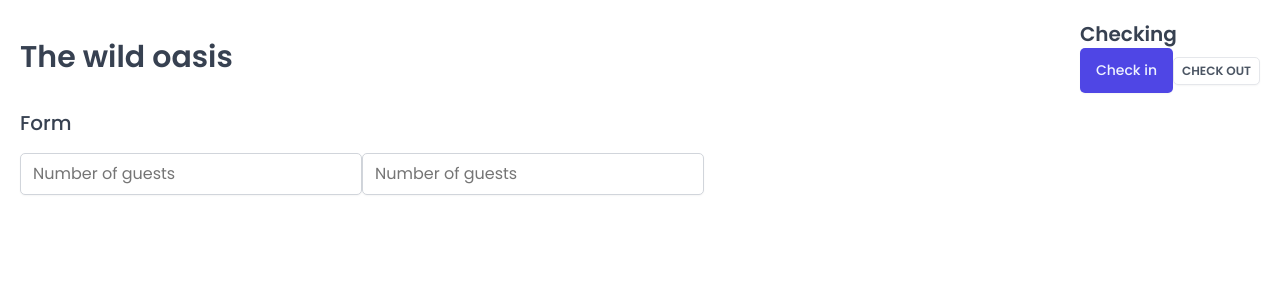
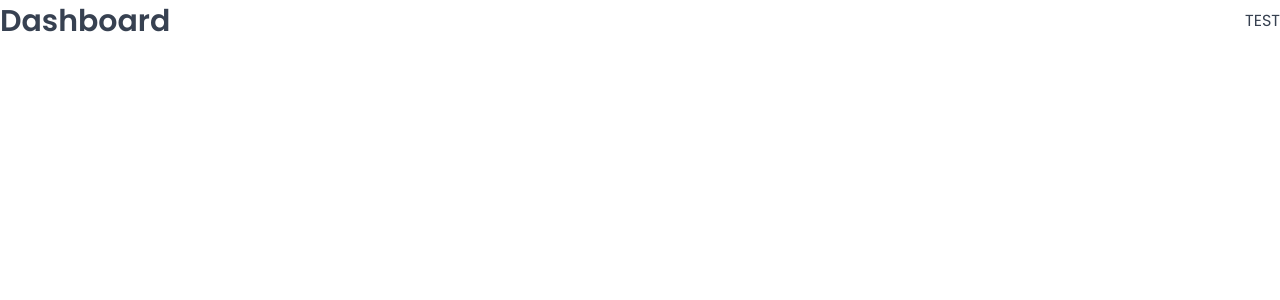
Before and after one commit to 2EZ4BLINK/booking-system, a React (Vite) app: page /dashboard in a window 1280 px wide. Shown: the top 300 px of the page. Built offline with nearby package versions, Linux system fonts and the light colour scheme; a web font is replaced by a local one.

Commit message:
update: set up the routes

```diff
--- a/package.json
+++ b/package.json
@@ -12,6 +12,7 @@
   "dependencies": {
     "react": "^18.2.0",
     "react-dom": "^18.2.0",
+    "react-router-dom": "^6.30.4",
     "styled-components": "^6.4.2"
   },
   "devDependencies": {
--- a/src/App.jsx
+++ b/src/App.jsx
@@ -1,41 +1,34 @@
-import styled from "styled-components";
+import { BrowserRouter, Routes, Route, Navigate } from "react-router-dom";
+import {
+  Account,
+  Bookings,
+  Cabins,
+  Dashboard,
+  Login,
+  PageNotFound,
+  Settings,
+  Users,
+} from "./pages/index";
 import GlobalStyles from "./styles/GlobalStyles";
-import { Button } from "./ui/Button";
-import { Input } from "./ui/Input";
-import { Heading } from "./ui/Heading";
-import { Row } from "./ui/Row";
-
-const StyledApp = styled.main`
-  padding: 20px;
-`;
 
 const App = () => {
   return (
     <>
       <GlobalStyles />
 
-      <StyledApp>
-        <Row>
-          <Row type="horizontal">
-            <Heading as="h1">The wild oasis</Heading>
-            <div>
-              <Heading as="h2">Checking</Heading>
-              <Button>Check in</Button>
-              <Button variation="secondary" size="small">
-                Check out
-              </Button>
-            </div>
-          </Row>
-
-          <Row>
-            <Heading as="h3">Form</Heading>
-            <form action="">
-              <Input type="number" placeholder="Number of guests" />
-              <Input type="number" placeholder="Number of guests" />
-            </form>
-          </Row>
-        </Row>
-      </StyledApp>
+      <BrowserRouter>
+        <Routes>
+          <Route index element={<Navigate replace to="dashboard" />} />
+          <Route path="account" element={<Account />} />
+          <Route path="bookings" element={<Bookings />} />
+          <Route path="cabins" element={<Cabins />} />
+          <Route path="dashboard" element={<Dashboard />} />
+          <Route path="login" element={<Login />} />
+          <Route path="settings" element={<Settings />} />
+          <Route path="users" element={<Users />} />
+          <Route path="*" element={<PageNotFound />} />
+        </Routes>
+      </BrowserRouter>
     </>
   );
 };
--- a/src/ui/Button.jsx
+++ b/src/ui/Button.jsx
@@ -48,7 +48,7 @@ const variations = {
   `,
 };
 
-export const Button = styled.button`
+const Button = styled.button`
   border: none;
   box-shadow: var(--shadow-sm);
   border-radius: var(--border-radius-sm);
@@ -61,3 +61,5 @@ Button.defaultProps = {
   variation: "primary",
   size: "medium",
 };
+
+export default Button;
--- a/src/ui/Heading.jsx
+++ b/src/ui/Heading.jsx
@@ -1,6 +1,6 @@
 import styled, { css } from "styled-components";
 
-export const Heading = styled.h1`
+const Heading = styled.h1`
   ${(props) =>
     props.as === "h1" &&
     css`
@@ -24,3 +24,5 @@ export const Heading = styled.h1`
 
   line-height: 1.4
 `;
+
+export default Heading;
--- a/src/ui/Row.jsx
+++ b/src/ui/Row.jsx
@@ -1,6 +1,6 @@
 import styled, { css } from "styled-components";
 
-export const Row = styled.div`
+const Row = styled.div`
   display: flex;
 
   ${(props) =>
@@ -21,3 +21,5 @@ export const Row = styled.div`
 Row.defaultProps = {
   type: "vertical",
 };
+
+export default Row;
```
Also changed, not shown: src/pages/index.js (added, +8 -0 lines), 1 other file (tests, documents, lock files or other folders).
